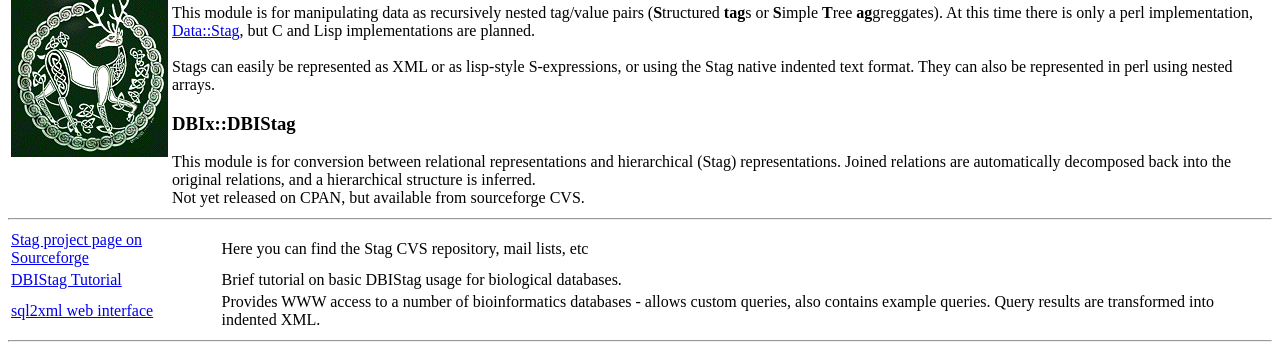
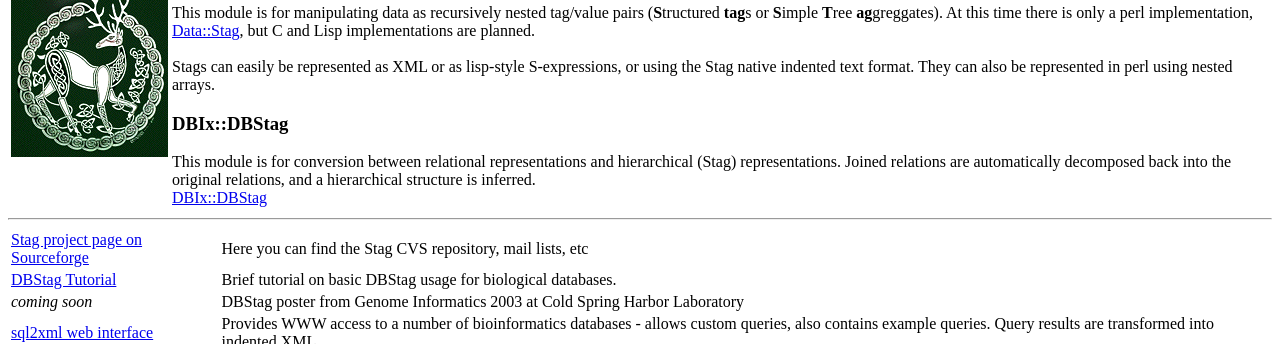
Before and after one commit to cmungall/data-stag, a plain HTML site: page homepage/index.html in a window 1280 px wide. Shown: the part 143-487 px from the top of the page. Drawn offline with Linux system fonts and the light colour scheme; grey boxes are pictures that could not be loaded.

Commit message:
*** empty log message ***

```diff
--- a/homepage/index.html
+++ b/homepage/index.html
@@ -14,14 +14,15 @@
           </td>
           <td>
 
-            The Stag project currently consists of two perl modules:
+            The Stag project currently consists of two perl modules,
+            both of which are available from <a href="http://www.cpan.org">CPAN</a> or <a href="http://sourceforge.net/projects/stag">sourceforge</a>:
 
             <h3>Data::Stag</h3>
 
             This module is for manipulating data as recursively
             nested tag/value pairs (<b>S</b>tructured <b>tag</b>s or <b>S</b>imple <b>T</b>ree
             <b>ag</b>greggates). At this time there is only a perl
-            implementation, <a href="http://search.cpan.org/author/CMUNGALL/Data-Stag-0.02/Data/Stag.pm">Data::Stag</a>, but C and Lisp implementations
+            implementation, <a href="http://search.cpan.org/perldoc?Data::Stag">Data::Stag</a>, but C and Lisp implementations
             are planned.
 
             <br>
@@ -31,7 +32,7 @@
             format. They can also be represented in perl using nested
             arrays.
 
-            <h3>DBIx::DBIStag</h3>
+            <h3>DBIx::DBStag</h3>
 
             This module is for conversion between relational
             representations and hierarchical (Stag)
@@ -41,8 +42,7 @@
 
             <br>
 
-            Not yet released on CPAN, but available from sourceforge
-            CVS.
+            <a href="http://search.cpan.org/perldoc?DBIx::DBStag">DBIx::DBStag</a>
 
           </td>
         </tr>
@@ -63,10 +63,19 @@
         <tr>
           <td>
             <a
-               href="http://www.fruitfly.org/~cjm/rel-talk/dbistag.html">DBIStag Tutorial</a>
+               href="http://www.fruitfly.org/~cjm/rel-talk/dbistag.html">DBStag Tutorial</a>
           </td>
           <td>
-            Brief tutorial on basic DBIStag usage for biological databases.
+            Brief tutorial on basic DBStag usage for biological databases.
+          </td>
+        </tr>
+        <tr>
+          <td>
+            <i>coming soon</i>
+          </td>
+          <td>
+            DBStag poster from Genome Informatics 2003 at Cold Spring Harbor
+            Laboratory
           </td>
         </tr>
         <tr>
@@ -90,7 +99,7 @@
     <address><a href="mailto:cjm@fruitfly.org">chris mungall</a></address>
 <!-- Created: Tue Dec  3 11:47:11 PST 2002 -->
 <!-- hhmts start -->
-Last modified: Mon Jan 13 15:52:32 PST 2003
+Last modified: Tue Apr 29 23:11:33 PDT 2003
 <!-- hhmts end -->
   </body>
 </html>
```
